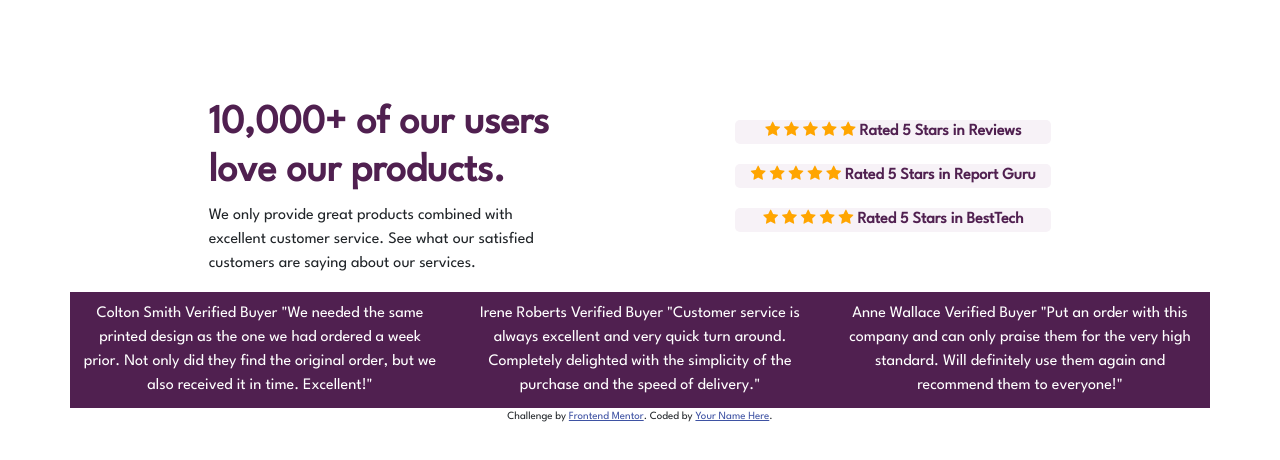
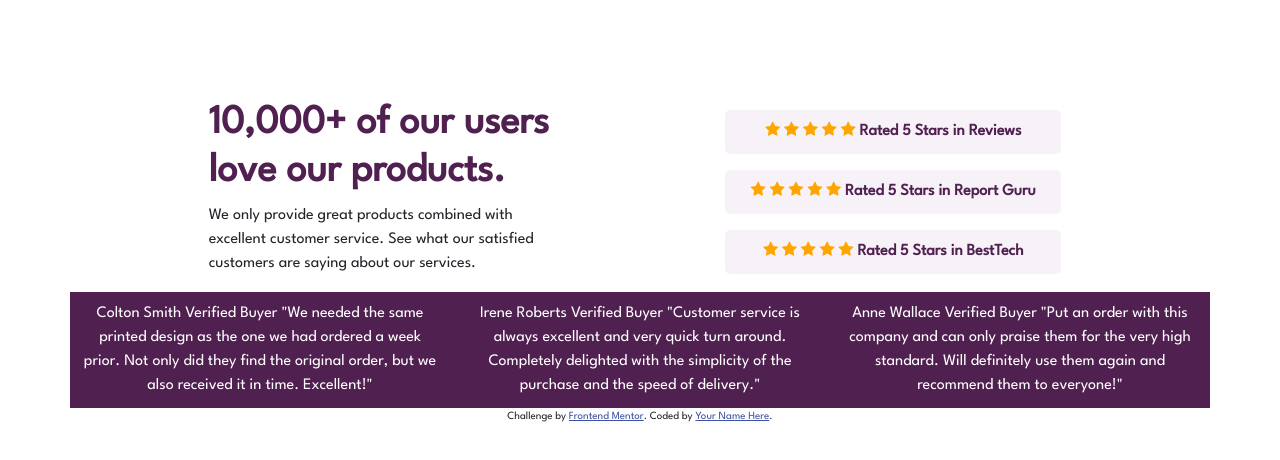
Before and after one commit to mmwihaki/social-proof-section, a website: page index.html in a window 1280 px wide. Drawn offline with nearby package versions, Linux system fonts and the light colour scheme.

Commit message:
style ratings

```diff
--- a/index.html
+++ b/index.html
@@ -40,7 +40,7 @@
 
         </div>
         <div class="rating-box">
-          <p>
+          <p class="review-star">
             <span class="fa fa-star checked"></span>
             <span class="fa fa-star checked"></span>
             <span class="fa fa-star checked"></span>
@@ -51,7 +51,7 @@
 
         </div>
         <div class="rating-box">
-          <p>
+          <p class="review-star">
             <span class="fa fa-star checked"></span>
             <span class="fa fa-star checked"></span>
             <span class="fa fa-star checked"></span>
--- a/style.css
+++ b/style.css
@@ -37,13 +37,17 @@ body{
 
 .rating-box{
     background-color: hsl(300, 24%, 96%);
-    margin: 20px;
-
+    margin: 10px;
     border-radius: 5px;
     color: hsl(300, 43%, 22%);
     font-weight: 900;
+    text-align: center;
 }
 
 .checked {
     color: orange;
 }
+
+.review-star{
+    padding: 10px;
+}
```
